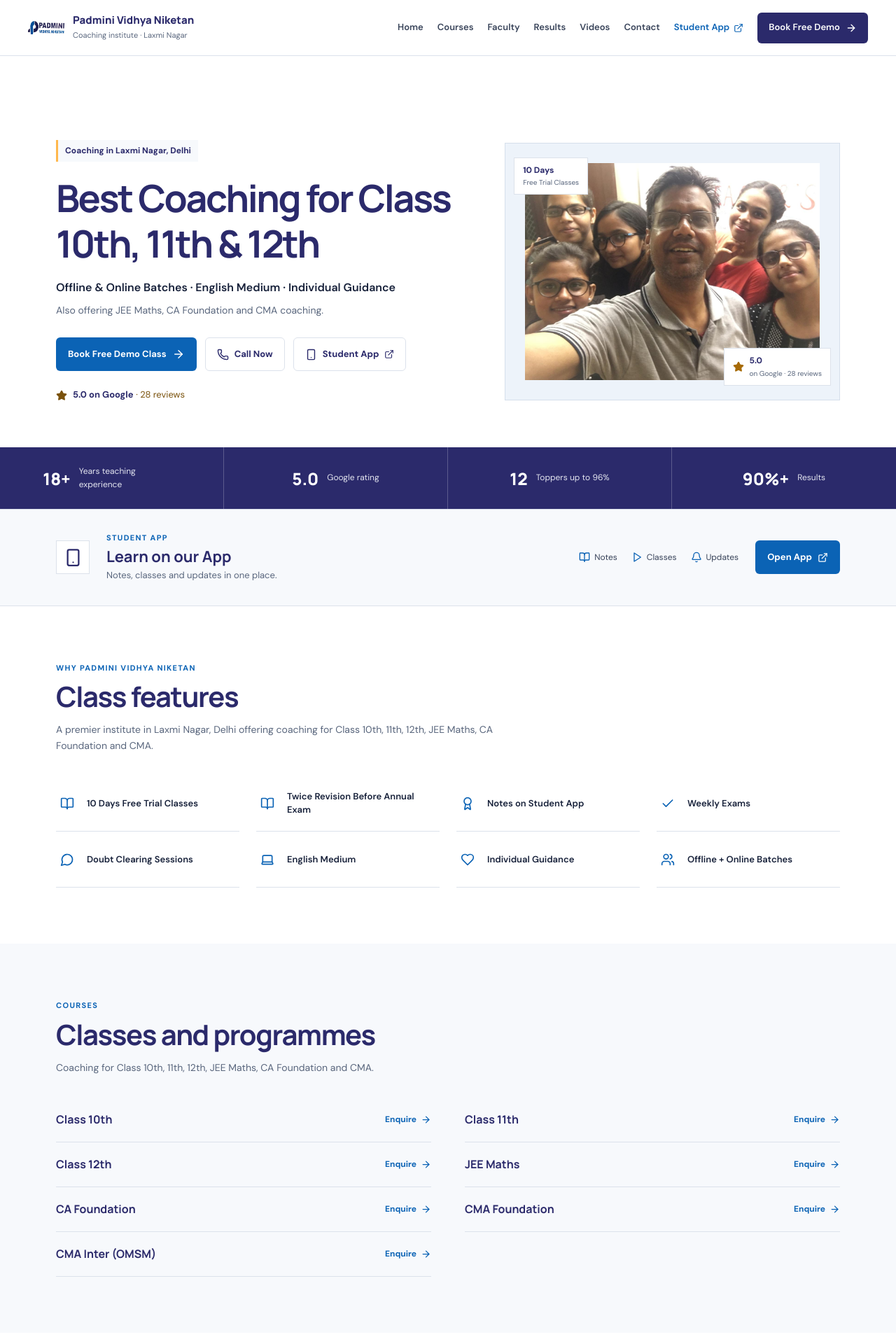
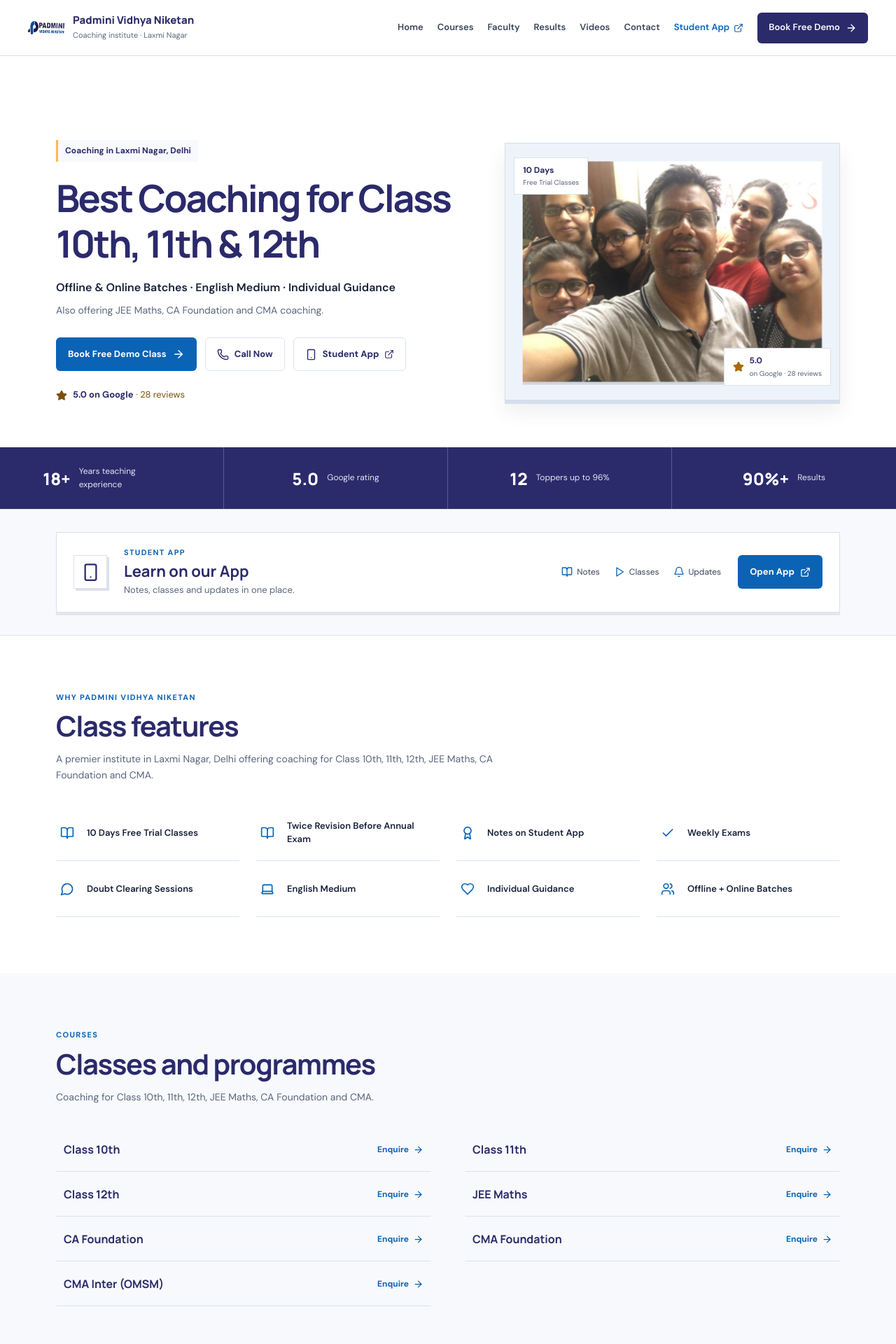
Before and after one commit to digiclavetechnologies-gif/pvn-academy, a React (Vite) app: page / in a window 1280 px wide. Shown: the top 1920 px of the page at 70% size. Built offline with nearby package versions, Linux system fonts and the light colour scheme.

Commit message:
Add subtle depth effects to site

```diff
--- a/src/styles.css
+++ b/src/styles.css
@@ -45,14 +45,16 @@
 .hero-lead { max-width: 540px; margin-top: 18px; color: var(--ink); font-size: 16px; font-weight: 600; }
 .hero-sub { max-width: 520px; margin-top: 8px; color: var(--muted); font-size: 14px; }
 .hero-actions { display: flex; flex-wrap: wrap; gap: 12px; margin-top: 28px; }
-.button { min-height: 48px; padding: 0 16px; display: inline-flex; align-items: center; justify-content: center; gap: 8px; border: 1px solid transparent; border-radius: 6px; font-size: 13px; font-weight: 700; transition: background-color .16s ease, color .16s ease; }
-.button:hover { opacity: .9; }
+.button { min-height: 48px; padding: 0 16px; display: inline-flex; align-items: center; justify-content: center; gap: 8px; border: 1px solid transparent; border-radius: 6px; font-size: 13px; font-weight: 700; transition: transform .18s ease, box-shadow .18s ease, background-color .16s ease, color .16s ease; }
+.button:hover { transform: translateY(-2px); box-shadow: 0 4px 0 #dce2eb; }
+.button:active { transform: translateY(1px); box-shadow: none; }
 .button.primary { background: var(--blue); color: #fff; }
 .button.ghost, .app-button { border-color: var(--line); background: #fff; color: var(--navy); }
 .hero-trust { display: flex; align-items: center; gap: 8px; margin-top: 24px; color: #7a520c; font-size: 13px; }
 .hero-trust b { color: var(--navy); }
-.hero-card { position: relative; min-height: 368px; padding: 28px; display: grid; place-items: center; background: #edf3fa; border: 1px solid #d5dfeb; }
-.hero-student { width: 100%; max-width: 440px; height: 310px; overflow: hidden; background: #fff; }
+.hero-card { position: relative; min-height: 368px; padding: 28px; display: grid; place-items: center; background: #edf3fa; border: 1px solid #d5dfeb; box-shadow: 0 5px 0 #d5dfeb, 0 16px 28px #17213a12; perspective: 900px; transition: transform .3s ease, box-shadow .3s ease; }
+.hero-card:hover { transform: rotateX(1deg) rotateY(-1deg) translateY(-3px); box-shadow: 0 8px 0 #d5dfeb, 0 22px 34px #17213a1c; }
+.hero-student { width: 100%; max-width: 440px; height: 310px; overflow: hidden; background: #fff; transform: translateZ(14px); box-shadow: 0 4px 0 #cbd6e3; }
 .hero-student img { width: 100%; height: 100%; object-fit: cover; object-position: center; }
 .float-badge { position: absolute; display: flex; align-items: center; gap: 8px; min-height: 48px; padding: 8px 12px; border: 1px solid var(--line); background: #fff; color: var(--navy); font-size: 12px; }
 .float-badge b, .float-badge small { display: block; }
@@ -73,8 +75,9 @@
 .section-title p { display: flex; align-items: center; gap: 8px; margin-top: 12px; color: var(--muted); font-size: 14px; }
 .section-title p svg { flex: 0 0 auto; color: #a76b08; }
 .app-promo-section { padding: 32px 24px; background: #f7f9fc; border-block: 1px solid var(--line); }
-.app-promo { width: var(--page); margin: auto; display: flex; align-items: center; gap: 24px; }
-.app-promo-icon { width: 48px; height: 48px; display: grid; place-items: center; flex: 0 0 48px; color: var(--navy); border: 1px solid var(--line); background: #fff; }
+.app-promo { width: var(--page); margin: auto; display: flex; align-items: center; gap: 24px; padding: 20px 24px; border: 1px solid var(--line); background: #fff; box-shadow: 0 4px 0 #e1e6ed; transition: transform .2s ease, box-shadow .2s ease; }
+.app-promo:hover { transform: translateY(-3px); box-shadow: 0 7px 0 #e1e6ed, 0 14px 22px #17213a0c; }
+.app-promo-icon { width: 48px; height: 48px; display: grid; place-items: center; flex: 0 0 48px; color: var(--navy); border: 1px solid var(--line); background: #fff; box-shadow: 3px 3px 0 #dce2eb; }
 .app-promo-copy { flex: 1; }
 .app-promo-copy .eyebrow { margin-bottom: 4px; }
 .app-promo-copy h2 { color: var(--navy); font-size: 22px; }
@@ -85,13 +88,15 @@
 
 .why { background: #fff; }
 .feature-grid { display: grid; grid-template-columns: repeat(4, 1fr); gap: 0 24px; }
-.feature-card { min-height: 80px; padding: 16px 0; display: flex; align-items: center; gap: 12px; border-bottom: 1px solid var(--line); }
+.feature-card { min-height: 80px; padding: 16px 0; display: flex; align-items: center; gap: 12px; border-bottom: 1px solid var(--line); transition: transform .2s ease, padding .2s ease, background-color .2s ease; }
+.feature-card:hover { padding-inline: 8px; background: #f7f9fc; transform: perspective(600px) rotateX(1deg) translateY(-2px); }
 .icon-box { width: 32px; height: 32px; display: grid; place-items: center; flex: 0 0 32px; color: var(--blue); }
 .feature-card h3 { color: var(--ink); font: 600 13px/1.4 'DM Sans', sans-serif; }
 .arrow-circle { display: none; }
 .courses-section { background: var(--paper); }
 .course-grid { display: grid; grid-template-columns: repeat(2, 1fr); column-gap: 48px; }
-.course-card { min-height: 64px; display: flex; align-items: center; justify-content: space-between; gap: 16px; border-bottom: 1px solid var(--line); }
+.course-card { min-height: 64px; padding: 0 10px; display: flex; align-items: center; justify-content: space-between; gap: 16px; border: 1px solid transparent; border-bottom-color: var(--line); transition: transform .2s ease, box-shadow .2s ease, background-color .2s ease; }
+.course-card:hover { position: relative; z-index: 1; background: #fff; border-color: var(--line); box-shadow: 0 4px 0 #dce2eb; transform: perspective(700px) rotateX(1deg) translateY(-2px); }
 .course-card h3 { color: var(--navy); font-size: 16px; }
 .course-card a, .text-link { display: inline-flex; align-items: center; gap: 6px; color: var(--blue); font-size: 12px; font-weight: 700; white-space: nowrap; }
 
@@ -104,7 +109,8 @@
 .timetable tbody th { width: 34%; color: var(--ink); font-weight: 700; }
 .timetable tbody td { color: var(--muted); }
 .faculty-section { background: var(--paper); }
-.faculty-card { display: grid; grid-template-columns: .8fr 1.2fr; max-width: 1020px; margin: auto; border: 1px solid var(--line); background: #fff; }
+.faculty-card { display: grid; grid-template-columns: .8fr 1.2fr; max-width: 1020px; margin: auto; border: 1px solid var(--line); background: #fff; box-shadow: 0 5px 0 #e1e6ed; transition: transform .24s ease, box-shadow .24s ease; }
+.faculty-card:hover { transform: translateY(-3px); box-shadow: 0 8px 0 #e1e6ed, 0 18px 28px #17213a0d; }
 .faculty-photo { min-height: 420px; overflow: hidden; background: #e5ebf2; }
 .faculty-photo img { width: 100%; height: 100%; min-height: 420px; object-fit: cover; object-position: center top; }
 .faculty-info { padding: 40px; }
@@ -117,15 +123,18 @@
 .faculty-info .text-link { margin-top: 20px; }
 .results-section { background: #fff; }
 .topper-grid { display: grid; grid-template-columns: repeat(3, 1fr); gap: 24px; }
-.topper-card { overflow: hidden; border-bottom: 1px solid var(--line); }
+.topper-card { overflow: hidden; border-bottom: 1px solid var(--line); perspective: 700px; }
 .topper-avatar { width: 100%; height: 250px; object-fit: cover; object-position: center 30%; background: #e5ebf2; }
+.topper-card img { transition: transform .25s ease, box-shadow .25s ease; }
+.topper-card:hover img { transform: translateZ(10px) scale(1.015); box-shadow: 0 7px 0 #dce2eb; }
 .topper-card figcaption { min-height: 56px; padding: 12px 0; display: flex; align-items: center; justify-content: space-between; gap: 12px; }
 .topper-card figcaption strong { color: var(--navy); font: 700 14px Manrope, sans-serif; }
 .topper-card figcaption span { padding: 4px 8px; background: #fff3dc; color: #6b4609; font-size: 13px; font-weight: 700; }
 
 .videos-section { background: var(--paper); }
 .channel-grid { display: grid; grid-template-columns: repeat(2, 1fr); gap: 32px; }
-.channel-card { min-height: 90px; padding: 20px 0; display: flex; align-items: center; gap: 16px; border-top: 1px solid var(--line); border-bottom: 1px solid var(--line); }
+.channel-card { min-height: 90px; padding: 20px 16px; display: flex; align-items: center; gap: 16px; border: 1px solid var(--line); background: #fff; box-shadow: 0 3px 0 #e1e6ed; transition: transform .2s ease, box-shadow .2s ease; }
+.channel-card:hover { transform: translateY(-3px); box-shadow: 0 6px 0 #e1e6ed, 0 14px 22px #17213a0c; }
 .channel-copy > svg { color: var(--blue); }
 .channel-copy h3 { margin: 8px 0; color: var(--navy); font-size: 17px; }
 .reviews-section { padding: 72px 24px; background: var(--navy); }
```
